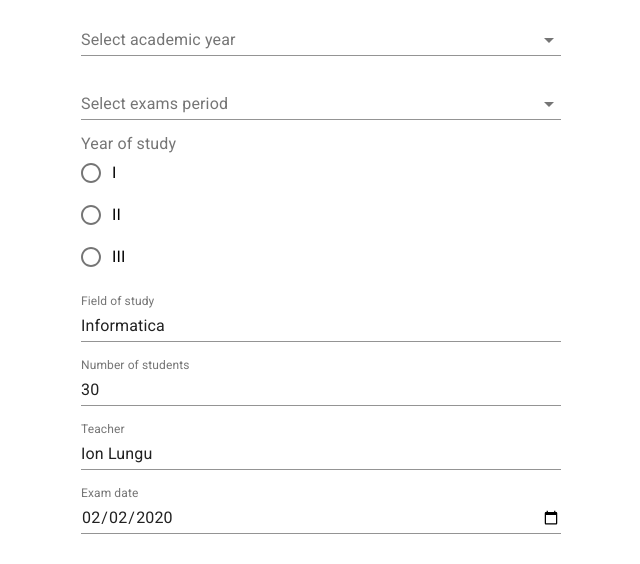
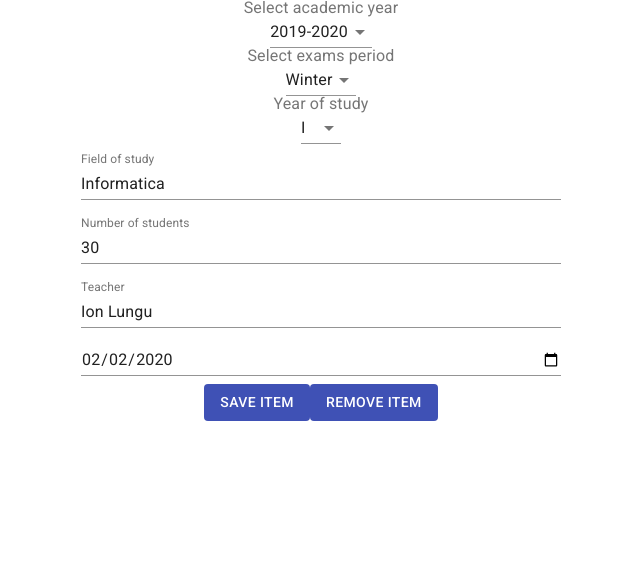
Before and after one commit to madalinaeleonorag/ExamsSchedule, a React (Create React App) app: page /Item/1 in a window 1280 px wide. Shown: the top 564 px of the page, without its empty margins (319-959 px from the left). Built offline with nearby package versions, Linux system fonts and the light colour scheme.

Commit message:
fixed bug from inputs

```diff
--- a/src/Components/Item.js
+++ b/src/Components/Item.js
@@ -1,28 +1,57 @@
 import React, { Component } from "react";
 import "./Item.css";
-import { useParams } from "react-router-dom";
-import TextField from '@material-ui/core/TextField';
-import MenuItem from '@material-ui/core/MenuItem';
-import Radio from '@material-ui/core/Radio';
-import RadioGroup from '@material-ui/core/RadioGroup';
-import FormControlLabel from '@material-ui/core/FormControlLabel';
-import FormControl from '@material-ui/core/FormControl';
-import FormLabel from '@material-ui/core/FormLabel';
+import TextField from "@material-ui/core/TextField";
+import MenuItem from "@material-ui/core/MenuItem";
 import * as database from "../database-mockup";
-
+import Button from "@material-ui/core/Button";
+import InputLabel from "@material-ui/core/InputLabel";
+import Select from "@material-ui/core/Select";
 
 class Item extends Component {
+  constructor(props) {
+    super(props);
+
+    this.handleInputChange = this.handleInputChange.bind(this);
+  }
+
   state = {
-    exam: {},
+    exam: {
+      id: 0,
+      anUniversitar: "2019-2020",
+      sesiune: "summer",
+      anStudiu: "I",
+      sectie: "",
+      nrLocuri: 30,
+      materie: "",
+      profesor: "",
+      dataExamen: "",
+    },
   };
 
+  handleInputChange(event) {
+    console.log(event);
+    const target = event.target;
+    const value = target.value;
+    const name = target.name;
+
+    this.setState({
+      exam: {
+        [name]: value,
+      },
+    });
+  }
+
   componentDidMount() {
+    let idParam = this.props.match.params.id;
     return database
       .get()
       .then((dataResponse) => {
         this.setState({
-          exam: dataResponse.data.find(item => item.id == this.props.match.params.id)
+          exam: dataResponse.data.filter(
+            (item) => item.id === +idParam
+          )[0],
         });
+        console.log('exam after', this.state.exam)
       })
       .catch((error) => {
         console.log(error);
@@ -32,49 +61,92 @@ class Item extends Component {
   render() {
     return (
       <form className="exams-form" noValidate autoComplete="off">
-        <TextField
-          id="standard-select-academic-year"
-          select
-          label="Select academic year">
-          <MenuItem value="2019-2020">2017-2018</MenuItem>
-          <MenuItem value="2019-2020">2018-2019</MenuItem>
+        <InputLabel>Select academic year</InputLabel>
+        <Select
+          value={this.state.exam ? this.state.exam.anUniversitar : '2019-2020'}
+          onChange={this.handleInputChange}
+          name="anUniversitar"
+        >
+          <MenuItem value="2017-2018">2017-2018</MenuItem>
+          <MenuItem value="2018-2019">2018-2019</MenuItem>
           <MenuItem value="2019-2020">2019-2020</MenuItem>
-        </TextField>
+        </Select>
+
+        <InputLabel>Select exams period</InputLabel>
+        <Select
+          value={this.state.exam ? this.state.exam.sesiune : 'summer'}
+          onChange={this.handleInputChange}
+          name="sesiune"
+        >
+          <MenuItem value="summer">Summer</MenuItem>
+          <MenuItem value="winter">Winter</MenuItem>
+        </Select>
+
+        <InputLabel>Year of study</InputLabel>
+        <Select
+          value={this.state.exam ? this.state.exam.anStudiu : 'I'}
+          onChange={this.handleInputChange}
+          name="anStudiu"
+        >
+          <MenuItem value="I">I</MenuItem>
+          <MenuItem value="II">II</MenuItem>
+          <MenuItem value="III">III</MenuItem>
+        </Select>
 
         <TextField
-          id="standard-select-exams-period"
-          select
-          label="Select exams period">
-          <MenuItem value="summer">Summer</MenuItem>
-          <MenuItem value="winter">Winter</MenuItem>
-        </TextField>
-
-        <FormControl component="fieldset">
-          <FormLabel component="legend">Year of study</FormLabel>
-          <RadioGroup name="year-of-study"  >
-            <FormControlLabel value="I" control={<Radio />} label="I" />
-            <FormControlLabel value="II" control={<Radio />} label="II" />
-            <FormControlLabel value="III" control={<Radio />} label="III" />
-          </RadioGroup>
-        </FormControl>
-
-        <TextField id="field-of-study" label="Field of study" value={(this.state.exam || "").sectie}/>
-        <TextField id="no-of-students" label="Number of students" type="number" value={(this.state.exam || "").nrLocuri} />
-        <TextField id="teacher" label="Teacher"  value={(this.state.exam || "").profesor}/>
-        <TextField
-          id="date"
-          label="Exam date"
-          type="date"
-          value={(this.state.exam || "").dataExamen || "2020-04-04"}
+          label="Field of study"
+          onChange={this.handleInputChange}
+          name="sectie"
+          value={this.state.exam ? this.state.exam.sectie : ''}
         />
 
+        <TextField
+          label="Number of students"
+          type="number"
+          name="nrLocuri"
+          onChange={this.handleInputChange}
+          value={this.state.exam ? this.state.exam.nrLocuri : 0}
+        />
+
+        <TextField
+          label="Teacher"
+          name="profesor"
+          onChange={this.handleInputChange}
+          value={this.state.exam ? this.state.exam.profesor : ''}
+        />
+
+        <TextField
+          type="date"
+          name="dataExamen"
+          onChange={this.handleInputChange}
+          value={this.state.exam ? this.state.exam.dataExamen : ''}
+        />
+
+        <Buttons id={this.props.match.params.id} />
       </form>
-
-    )
+    );
   }
 }
 
-
-
+function Buttons(idItem) {
+  if (idItem.id === "new") {
+    return (
+      <Button variant="contained" color="primary" disableElevation>
+        Save new item
+      </Button>
+    );
+  } else {
+    return (
+      <div>
+        <Button variant="contained" color="primary" disableElevation>
+          Save item
+        </Button>
+        <Button variant="contained" color="primary" disableElevation>
+          Remove item
+        </Button>
+      </div>
+    );
+  }
+}
 
 export default Item;
--- a/src/database-mockup.js
+++ b/src/database-mockup.js
@@ -4,7 +4,7 @@ export function get() {
             {
                 id: 1,
                 anUniversitar: '2019-2020',
-                sesiune: 'iarna',
+                sesiune: 'winter',
                 anStudiu: 'I',
                 sectie: 'Informatica',
                 nrLocuri: 30,
@@ -15,7 +15,7 @@ export function get() {
             {
                 id: 2,
                 anUniversitar: '2019-2020',
-                sesiune: 'vara',
+                sesiune: 'summer',
                 anStudiu: 'III',
                 sectie: 'Statistica',
                 nrLocuri: 30,
@@ -26,7 +26,7 @@ export function get() {
             {
                 id: 3,
                 anUniversitar: '2019-2020',
-                sesiune: 'iarna',
+                sesiune: 'winter',
                 anStudiu: 'I',
                 sectie: 'Cibernetica',
                 nrLocuri: 30,
@@ -37,7 +37,7 @@ export function get() {
             {
                 id: 4,
                 anUniversitar: '2019-2020',
-                sesiune: 'iarna',
+                sesiune: 'winter',
                 anStudiu: 'II',
                 sectie: 'Informatica',
                 nrLocuri: 30,
@@ -48,7 +48,7 @@ export function get() {
             {
                 id: 5,
                 anUniversitar: '2019-2020',
-                sesiune: 'vara',
+                sesiune: 'summer',
                 anStudiu: 'II',
                 sectie: 'Informatica',
                 nrLocuri: 30,
@@ -59,7 +59,7 @@ export function get() {
             {
                 id: 6,
                 anUniversitar: '2019-2020',
-                sesiune: 'iarna',
+                sesiune: 'winter',
                 anStudiu: 'III',
                 sectie: 'Management',
                 nrLocuri: 30,
@@ -70,7 +70,7 @@ export function get() {
             {
                 id: 7,
                 anUniversitar: '2019-2020',
-                sesiune: 'vara',
+                sesiune: 'summer',
                 anStudiu: 'I',
                 sectie: 'Statistica',
                 nrLocuri: 30,
```
Also changed, not shown: src/Components/List.js (+18 -7 lines).
